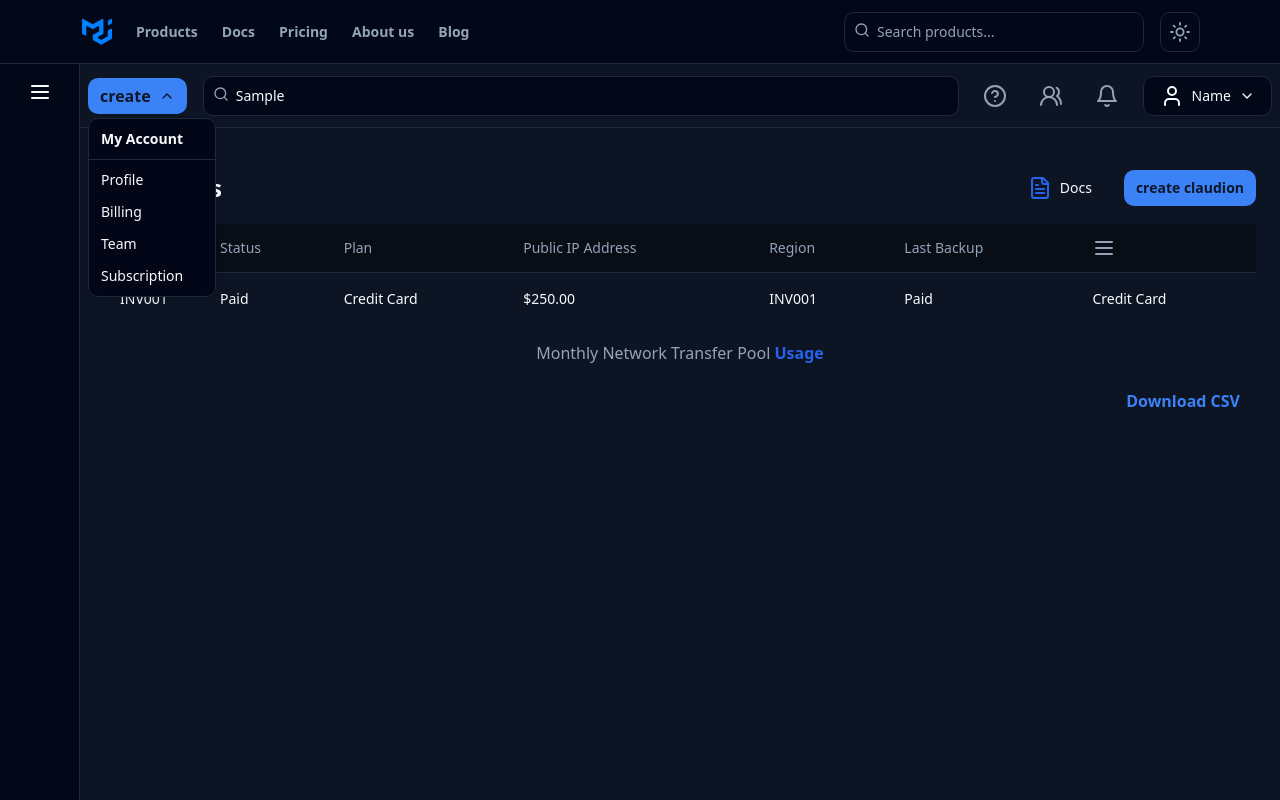
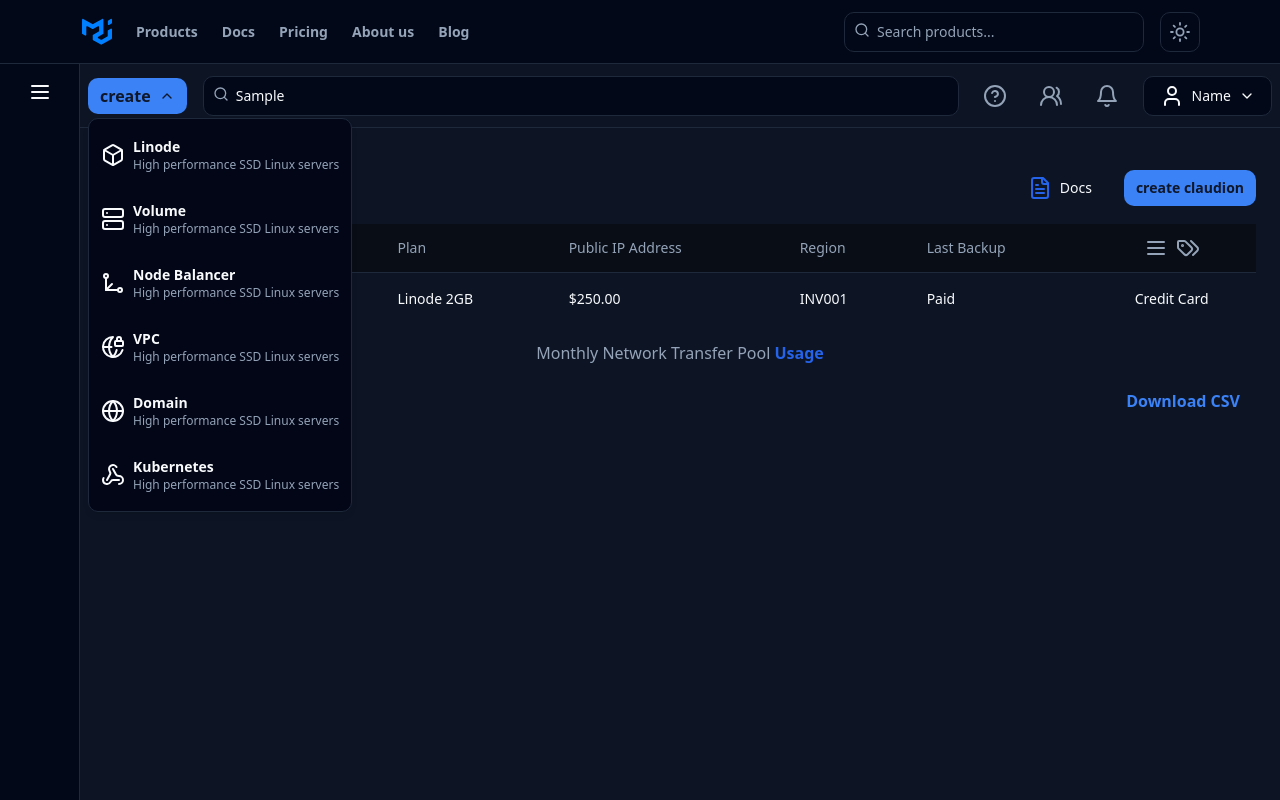
Before and after one commit to rishal-ERPGULF/claudion-portal, a React (Vite) app: page / in a window 1280 px wide. Both pictures are taken after typing "Sample" into the empty fields and a click on the button "create". Built offline with nearby package versions, Linux system fonts and the light colour scheme.

Commit message:
ADD -added buy main page

```diff
--- a/src/Router/Router.tsx
+++ b/src/Router/Router.tsx
@@ -1,4 +1,5 @@
 import Home from "@/pages/Home";
+import MainHome from "@/pages/MainHome";
 import _layout from "@/pages/_layout";
 import { Route, Routes } from "react-router-dom";
 
@@ -28,6 +29,7 @@
       <Route path="/" element={<_layout />}>
         {/* Add your routes here */}
         <Route index element={<Home />} />
+        <Route path="/buy" element={<MainHome />} />
       </Route>
     </Routes>
   );
--- a/src/components/ui/Header.tsx
+++ b/src/components/ui/Header.tsx
@@ -9,7 +9,7 @@
   const { setTheme, theme } = useTheme();
 
   return (
-    <header className="sticky top-0 flex h-16 items-center gap-4 border-b bg-background px-4 md:px-20">
+    <header className="sticky top-0 flex h-16 items-center gap-4 border-b bg-background px-4 md:px-20 ">
       <Link
         to={"/"}
         className="text-muted-foreground transition-colors hover:text-foreground mr-2"
--- a/src/components/ui/HomeNav.tsx
+++ b/src/components/ui/HomeNav.tsx
@@ -3,21 +3,26 @@
   DropdownMenu,
   DropdownMenuContent,
   DropdownMenuItem,
-  DropdownMenuLabel,
-  DropdownMenuSeparator,
   DropdownMenuTrigger,
 } from "@/components/ui/dropdown-menu";
 import { Input } from "@/components/ui/input";
 import {
   Bell,
+  Box,
   ChevronDown,
   ChevronUp,
+  Globe,
+  GlobeLock,
   HelpCircle,
+  Scale3D,
   Search,
+  Server,
   User,
   UsersRound,
+  Webhook,
 } from "lucide-react";
 import { useState } from "react";
+import { Link } from "react-router-dom";
 const HomeNav = () => {
   const [createToggle, setCreateToggle] = useState<boolean>(false);
 
@@ -38,12 +43,74 @@
           </Button>
         </DropdownMenuTrigger>
         <DropdownMenuContent side="bottom" align="start">
-          <DropdownMenuLabel>My Account</DropdownMenuLabel>
-          <DropdownMenuSeparator />
-          <DropdownMenuItem>Profile</DropdownMenuItem>
-          <DropdownMenuItem>Billing</DropdownMenuItem>
-          <DropdownMenuItem>Team</DropdownMenuItem>
-          <DropdownMenuItem>Subscription</DropdownMenuItem>
+          {/* <DropdownMenuLabel>My Account</DropdownMenuLabel> */}
+          {/* <DropdownMenuSeparator /> */}
+          <DropdownMenuItem>
+            <Link to={"/create/linode"} className="flex items-center gap-2">
+              <Box />
+              <div className="py-2">
+                <h4 className="font-semibold text-sm">Linode</h4>
+                <p className="text-muted-foreground text-xs">
+                  High performance SSD Linux servers
+                </p>
+              </div>
+            </Link>
+          </DropdownMenuItem>
+          <DropdownMenuItem>
+            <div className="flex items-center gap-2">
+              <Server />
+              <div className="py-2">
+                <h4 className="font-semibold text-sm">Volume</h4>
+                <p className="text-muted-foreground text-xs">
+                  High performance SSD Linux servers
+                </p>
+              </div>
+            </div>
+          </DropdownMenuItem>
+          <DropdownMenuItem>
+            <div className="flex items-center gap-2">
+              <Scale3D />
+              <div className="py-2">
+                <h4 className="font-semibold text-sm">Node Balancer</h4>
+                <p className="text-muted-foreground text-xs">
+                  High performance SSD Linux servers
+                </p>
+              </div>
+            </div>
+          </DropdownMenuItem>
+          <DropdownMenuItem>
+            <div className="flex items-center gap-2">
+              <GlobeLock />
+              <div className="py-2">
+                <h4 className="font-semibold text-sm">VPC</h4>
+                <p className="text-muted-foreground text-xs">
+                  High performance SSD Linux servers
+                </p>
+              </div>
+            </div>
+          </DropdownMenuItem>
+          <DropdownMenuItem>
+            <div className="flex items-center gap-2">
+              <Globe />
+              <div className="py-2">
+                <h4 className="font-semibold text-sm">Domain</h4>
+                <p className="text-muted-foreground text-xs">
+                  High performance SSD Linux servers
+                </p>
+              </div>
+            </div>
+          </DropdownMenuItem>
+          <DropdownMenuItem>
+            <div className="flex items-center gap-2">
+              <Webhook />
+              <div className="py-2">
+                <h4 className="font-semibold text-sm">Kubernetes</h4>
+                <p className="text-muted-foreground text-xs">
+                  High performance SSD Linux servers
+                </p>
+              </div>
+            </div>
+          </DropdownMenuItem>
         </DropdownMenuContent>
       </DropdownMenu>
       <div className="flex flex-1 w-full items-center gap-4 md:ml-auto md:gap-2 lg:gap-4 ">
--- a/src/pages/Home.tsx
+++ b/src/pages/Home.tsx
@@ -9,7 +9,7 @@
   TableHeader,
   TableRow,
 } from "@/components/ui/table";
-import { FileText, Menu } from "lucide-react";
+import { CircleCheck, FileText, Menu, Tag, Tags } from "lucide-react";
 const Home = () => {
   return (
     <main className="flex min-h-[calc(100vh_-_theme(spacing.16))] flex-1 flex-col gap-4 bg-muted/40">
@@ -33,7 +33,7 @@
           </TableCaption>
           <TableHeader className="dark:bg-black/40 bg-primary/10">
             <TableRow>
-              <TableHead className="w-[100px]">Label</TableHead>
+              <TableHead className="md:w-[100px]">Label</TableHead>
               <TableHead>Status</TableHead>
               <TableHead className="hidden md:table-cell">Plan</TableHead>
               <TableHead className="hidden md:table-cell">
@@ -42,22 +42,30 @@
               <TableHead className="hidden md:table-cell">Region</TableHead>
               <TableHead className="text-nowrap">Last Backup</TableHead>
 
-              <TableHead className="text-right">
+              <TableHead className=" flex items-center gap-2 justify-center">
                 <Menu />
+                <Tags />
               </TableHead>
             </TableRow>
           </TableHeader>
           <TableBody>
             <TableRow>
-              <TableCell className="font-medium">INV001</TableCell>
-              <TableCell>Paid</TableCell>
+              <TableCell className="font-medium text-blue-600">
+                INV001
+              </TableCell>
+              <TableCell className="flex items-center gap-2">
+                <CircleCheck strokeWidth={'3px'} className="w-4 h-4 text-green-600" />
+                <span>
+                  <span className="hidden md:inline">Running</span>
+                </span>
+              </TableCell>
               <TableCell className="hidden md:table-cell">
-                Credit Card
+                Linode 2GB
               </TableCell>
               <TableCell className="hidden md:table-cell">$250.00</TableCell>
               <TableCell className="hidden md:table-cell">INV001</TableCell>
               <TableCell>Paid</TableCell>
-              <TableCell>Credit Card</TableCell>
+              <TableCell className="text-center">Credit Card</TableCell>
             </TableRow>
           </TableBody>
         </Table>
--- /dev/null
+++ b/src/pages/MainHome.tsx
@@ -0,0 +1,9 @@
+const MainHome = () => {
+  return (
+    <main className="flex min-h-[calc(100vh_-_theme(spacing.16))] flex-1 flex-col gap-4 bg-muted/40">
+      main home
+    </main>
+  );
+};
+
+export default MainHome;
--- a/src/pages/_layout.tsx
+++ b/src/pages/_layout.tsx
@@ -7,7 +7,7 @@
     <div className="flex min-h-screen w-full flex-col">
       <Header />
       <div className="flex">
-        <aside className="hidden w-20 md:flex justify-center border-r">
+        <aside className="hidden w-20 md:flex justify-center border-r bg-background">
           <div className="m-4">
             <Menu />
           </div>
```
